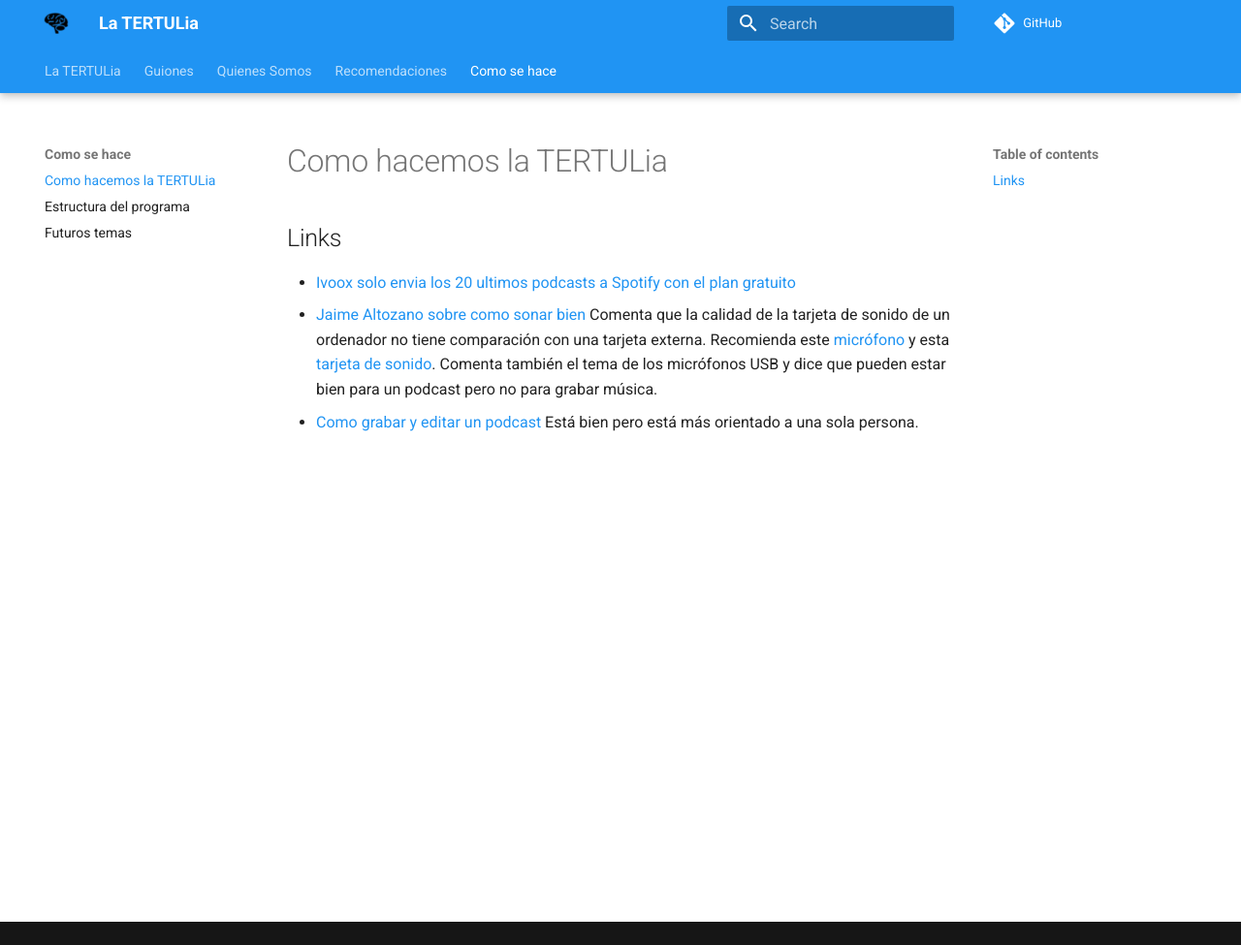
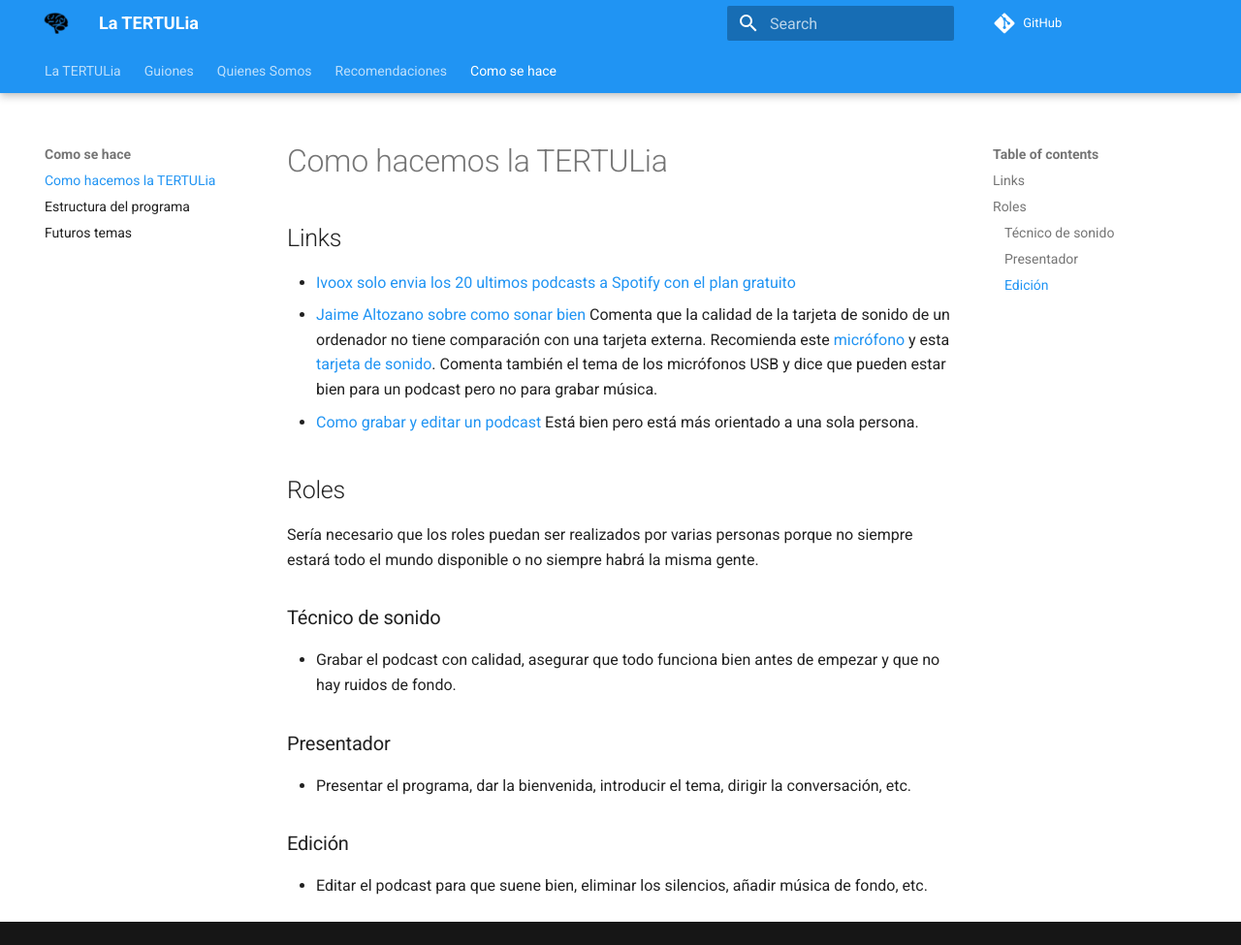
Before and after one commit to ironbar/tertulia_inteligencia_artificial, an MkDocs documentation site: the page built from docs/como-se-hace/como-hacemos-la-tertulia.md, in a window 1280 px wide and 975 px high. Shown: the whole window at 97% size. Built offline with MkDocs 1.6.1 and Material for MkDocs 9.7.7, drawn with Linux system fonts in a browser that asks for light colours; comment, search, counter and statistics services are not loaded.

Commit message:
added roles

```diff
--- a/docs/como-se-hace/como-hacemos-la-tertulia.md
+++ b/docs/como-se-hace/como-hacemos-la-tertulia.md
@@ -5,3 +5,19 @@
 - [Ivoox solo envia los 20 ultimos podcasts a Spotify con el plan gratuito](http://www.todosobrepodcast.com/2020/08/por-que-solo-llegan-20-episodios-de-tu.html)
 - [Jaime Altozano sobre como sonar bien](https://www.youtube.com/watch?v=4Wp8X7MvGB0) Comenta que la calidad de la tarjeta de sonido de un ordenador no tiene comparación con una tarjeta externa. Recomienda este [micrófono](https://www.amazon.es/profesional-transmisi%C3%B3n-condensador-antivibratoria-alimentaci%C3%B3n/dp/B00XBQ8UGG) y esta [tarjeta de sonido](https://www.amazon.es/Behringer-UM2-Interface-audio-sampleado/dp/B00EK1OTZC). Comenta también el tema de los micrófonos USB y dice que pueden estar bien para un podcast pero no para grabar música.
 - [Como grabar y editar un podcast](https://www.youtube.com/watch?v=DyKd-1X9mK0) Está bien pero está más orientado a una sola persona.
+
+## Roles
+
+Sería necesario que los roles puedan ser realizados por varias personas porque no siempre estará todo el mundo disponible o no siempre habrá la misma gente.
+
+### Técnico de sonido
+
+- Grabar el podcast con calidad, asegurar que todo funciona bien antes de empezar y que no hay ruidos de fondo.
+
+### Presentador
+
+- Presentar el programa, dar la bienvenida, introducir el tema, dirigir la conversación, etc.
+
+### Edición
+
+- Editar el podcast para que suene bien, eliminar los silencios, añadir música de fondo, etc.
```
